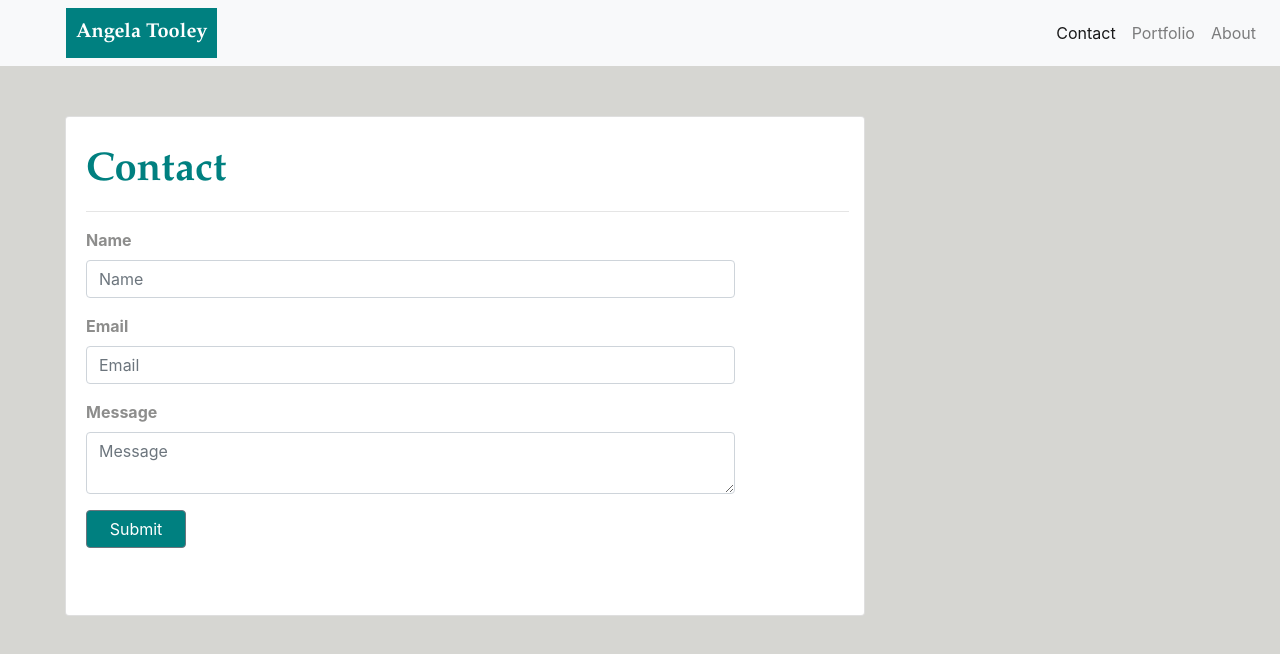
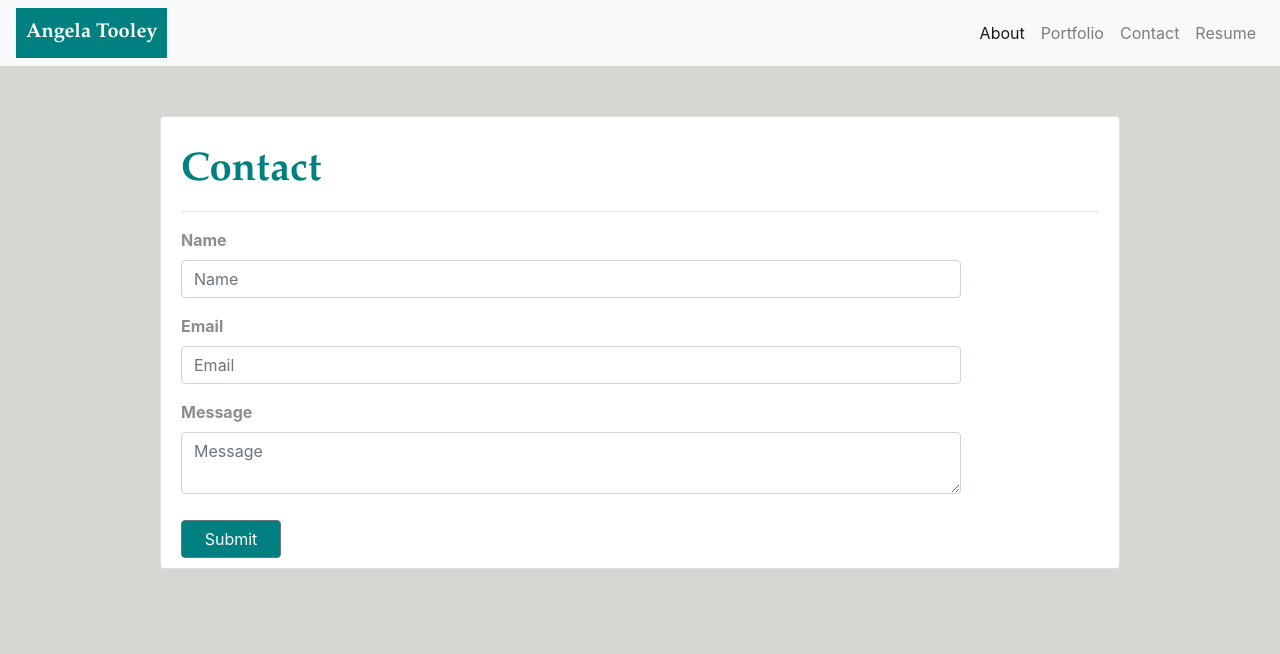
Before and after one commit to adt315/updated-portfolio, a plain HTML site: page contact.html in a window 1280 px wide. Drawn offline with nearby package versions, Linux system fonts and the light colour scheme.

Commit message:
add resume

```diff
--- a/assets/css/style.css
+++ b/assets/css/style.css
@@ -1,3 +1,9 @@
+
+* {
+    box-sizing: border-box;
+  }
+
+
 body {
     background-color: #d6d6d2;
 }
@@ -8,7 +14,7 @@ span.navbar-brand {
     background-color: teal;
     font-family: "Palatino Linotype", "Book Antiqua", serif;
     font-weight: bold;
-    margin-left: 50px;
+    /* margin-left: 50px; */
     padding: 10px;
 }
 
@@ -19,22 +25,24 @@ span.navbar-brand {
 /* Sections */
 
 .about, .contact {
-    width: 800px;
+    /* width: 800px; */
+    width: 75%;
 }
 
 .contact {
-    height: 500px;
+    /* height: 500px; */
+    height: 50%;
 }
 
 .portfolio {
-    width: 500px;
+    /* width: 500px; */
 }
 
 .card {
     background-color: white;
-    margin: 50px 65px 50px 65px;
-    padding-left: 20px;
-    padding-top: 30px;
+    /* margin: 50px 65px 50px 65px; */
+    padding: 30px 20px 10px 20px;
+    margin-top: 50px;
 }
 
 h1 {
@@ -44,7 +52,7 @@ h1 {
 }
 
 p {
-    font-size: 14pt;
+    font-size: 1.35em;
 }
 
 label {
@@ -65,4 +73,5 @@ label {
 .btn {
     background-color: teal;
     width: 100px;
+    margin-top: 10px;
 }
--- a/contact.html
+++ b/contact.html
@@ -21,9 +21,10 @@
         </button>
         <div class="collapse navbar-collapse" id="navbarNav">
             <div class="navbar-nav ml-auto">
-                <a class="nav-item nav-link active" href="contact.html">Contact</a>
+                <a class="nav-item nav-link active" href="index.html">About</a>
                 <a class="nav-item nav-link" href="portfolio.html">Portfolio</a>
-                <a class="nav-item nav-link" href="index.html">About</a>
+                <a class="nav-item nav-link" href="contact.html">Contact</a>
+                <a target="_blank" class="nav-item nav-link" href="./assets/Resume.pdf">Resume</a>
             </div>
         </div>
 
```
Also changed, not shown: index.html (+6 -2 lines), portfolio.html (+3 -2 lines), 1 other file.
